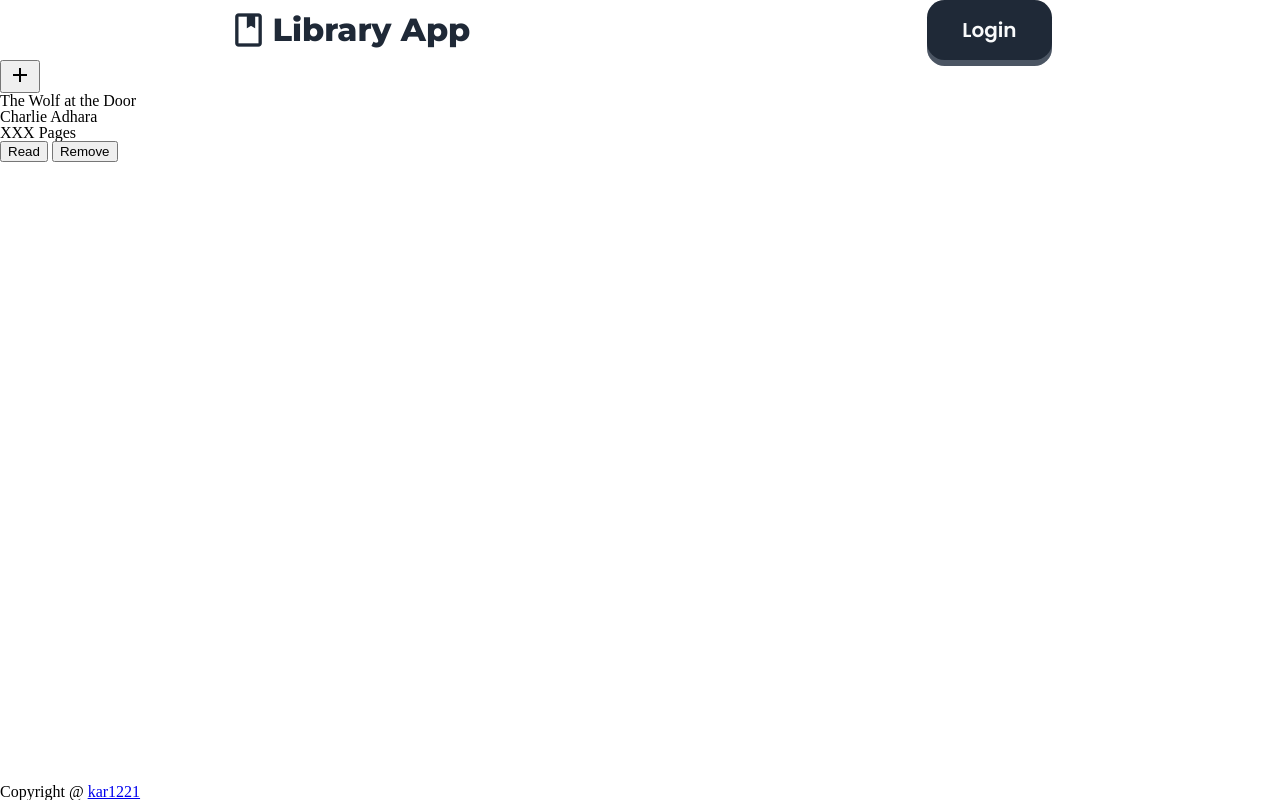
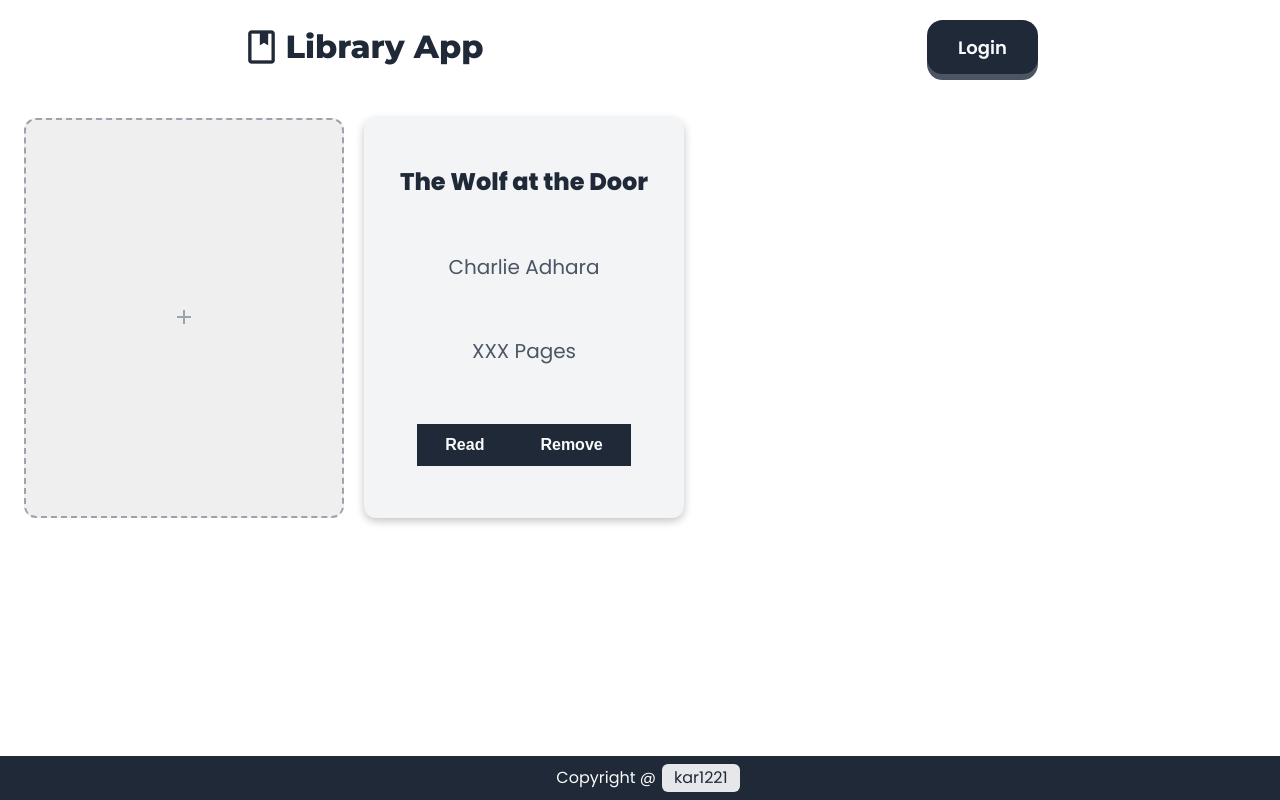
Before and after one commit to kar1221/Library, a website built with Vite: page index.html in a window 1280 px wide. Built offline with nearby package versions, Linux system fonts and the light colour scheme.

Commit message:
add styles to footer and cards

```diff
--- a/src/styles/index.scss
+++ b/src/styles/index.scss
@@ -8,17 +8,46 @@ body {
     grid-template-rows: min-content 1fr;
 
     .navbar {
+        padding: 1.25rem;
         grid-row-start: 1;
         display: flex;
         justify-content: space-around;
         align-items: center;
     }
 
-    .card-container {
+    .cards-container {
         grid-row-start: 2;
         display: grid;
         grid-template-columns: repeat(auto-fit, minmax(250px, 320px));
         grid-auto-rows: 400px;
+        gap: 20px;
+
+        @media screen and (max-width: 720px) {
+            justify-content: center;
+        }
+    }
+
+    footer {
+        display: flex;
+        justify-content: center;
+        align-items: center;
+        grid-row-start: 3;
+        position: fixed;
+        bottom: 0;
+        font-family: $contentFontFamily;
+        background-color: $color-800;
+        color: $white;
+        width: 100vw;
+        padding: .5rem;
+
+        a {
+            margin-left: .375em;
+            text-decoration: none;
+            color: $color-800;
+            background-color: $color-200;
+            padding: .375em .75em;
+            border-radius: .375em;
+        }
     }
 }
 
@@ -47,7 +76,7 @@ body {
     button {
         @include utilities.button-reset;
 
-        --font-size: clamp(1rem, 0.7778rem + 1.1111vw, 1.25rem);
+        --font-size: clamp(0.875rem, 0.6528rem + 1.1111vw, 1.125rem);
         padding: 0.75em 1.75em;
         font-family: $contentFontFamily;
         color: $white;
@@ -67,7 +96,7 @@ body {
     }
 }
 
-.card-container {
+.cards-container {
     padding: 1.5rem;
 
     .add-btn {
@@ -82,3 +111,43 @@ body {
         }
     }
 }
+
+.card {
+    display: flex;
+    flex-direction: column;
+    justify-content: space-around;
+    align-items: center;
+    border-radius: 0.75rem;
+    background-color: $color-100;
+    padding: 1.25rem;
+    box-shadow: $box-shadow;
+
+    h3 {
+        font-family: $contentFontFamily;
+        color: $color-800;
+        font-weight: 800;
+        font-size: 1.5rem;
+        text-align: center;
+    }
+
+    p {
+        text-align: center;
+        font-size: 1.25rem;
+        color: $color-600;
+        font-family: $contentFontFamily;
+    }
+
+    .buttons-container {
+        display: flex;
+        justify-content: space-around;
+        align-items: center;
+        button {
+            @include utilities.button-reset;
+            font-size: 1rem;
+            font-weight: 600;
+            color: $white;
+            background-color: $color-800;
+            padding: .75em 1.75em;
+        }
+    }
+}
```
